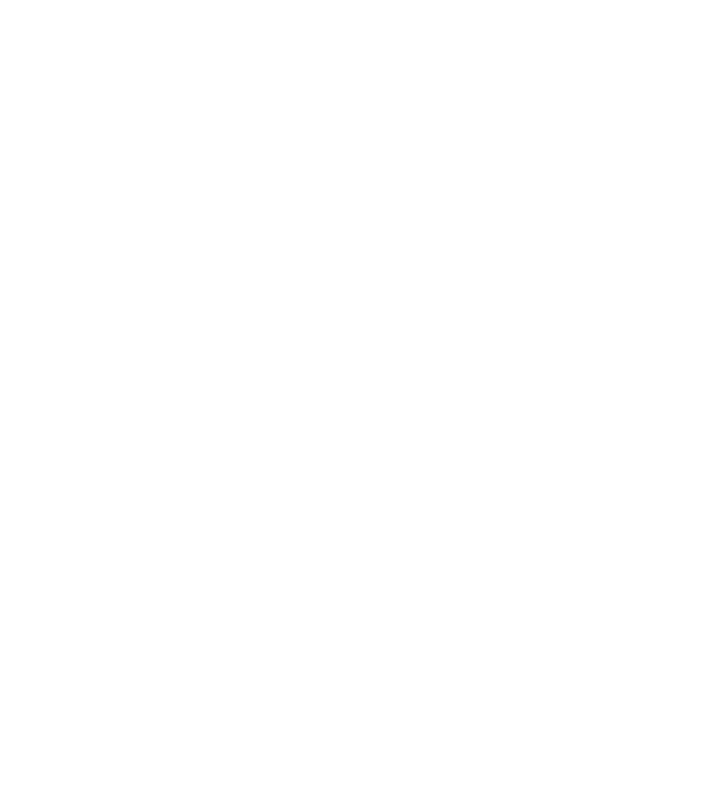
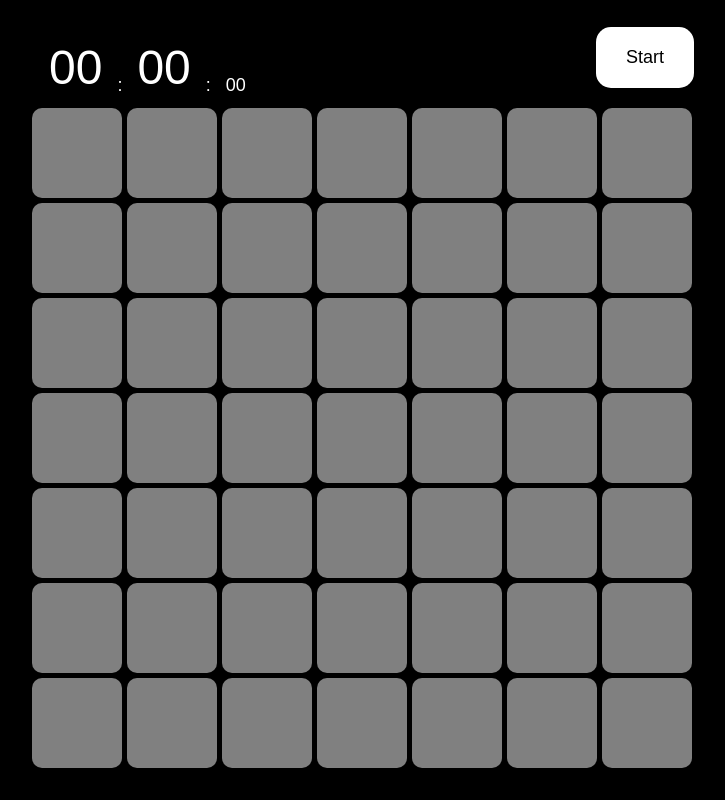
Before and after one commit to WoodyLovesBoota/BNW, a React (Create React App) app in the folder bnw/: page /49 in a window 1280 px wide. Before the commit this address had no page. Shown: the whole page, without its empty margins (276-1001 px from the left). Built offline with nearby package versions, Linux system fonts and the light colour scheme.

Commit message:
add 49 game

```diff
--- a/bnw/src/App.tsx
+++ b/bnw/src/App.tsx
@@ -1,11 +1,15 @@
 import { BrowserRouter as Router, Routes, Route } from "react-router-dom";
 import Home from "./routes/Home";
+import Puzzle from "./routes/Puzzle";
+import FourtyNine from "./routes/FourtyNine";
 
 const App = () => {
   return (
     <>
       <Router basename={process.env.PUBLIC_URL}>
         <Routes>
+          <Route path="/49" element={<FourtyNine />}></Route>
+          <Route path="/puzzle" element={<Puzzle />}></Route>
           <Route path="/" element={<Home />}></Route>
         </Routes>
       </Router>
--- /dev/null
+++ b/bnw/src/routes/FourtyNine.tsx
@@ -0,0 +1,235 @@
+import { AnimatePresence, motion } from "framer-motion";
+import { useEffect, useState } from "react";
+import styled from "styled-components";
+
+const FourtyNine = () => {
+  const [arr, setArr] = useState<number[]>([]);
+  const [current, setCurrent] = useState(1);
+  const [isStart, setIsStart] = useState(false);
+  const [time, setTime] = useState(0);
+  const [res, setRes] = useState(0);
+
+  const onNumberClick = (num: number) => {
+    if (num === current) {
+      setCurrent((prev) => prev + 1);
+    }
+  };
+
+  const onStartClick = () => {
+    setIsStart(true);
+    setInterval(() => {
+      setTime((prev) => prev + 1);
+    }, 10);
+  };
+
+  useEffect(() => {
+    let temp = [];
+    for (let i = 1; i < 50; i++) temp.push(i);
+    temp.sort(() => Math.random() - 0.5);
+    setArr(temp);
+  }, []);
+
+  useEffect(() => {
+    if (current === 50) {
+      setRes(time);
+      setCurrent((prev) => prev + 1);
+    }
+  }, [current]);
+
+  return (
+    <Wrapper>
+      {current < 50 ? (
+        <>
+          <Header>
+            <Timer>
+              <Minute>
+                {Math.floor(Math.floor(time / 100) / 60) < 10
+                  ? "0" + Math.floor(Math.floor(time / 100) / 60)
+                  : Math.floor(Math.floor(time / 100) / 60)}
+              </Minute>
+              :
+              <Second>
+                {Math.floor(time / 100) % 60 < 10 ? "0" + (Math.floor(time / 100) % 60) : Math.floor(time / 100) % 60}
+              </Second>{" "}
+              : <MilSec>{time % 100 < 10 ? "0" + (time % 100) : time % 100}</MilSec>{" "}
+            </Timer>
+            <Button variants={buttonVar} whileHover={"click"} onClick={onStartClick}>
+              Start
+            </Button>
+          </Header>
+          <Board>
+            {[0, 1, 2, 3, 4, 5, 6].map((row) => (
+              <Row key={row}>
+                <AnimatePresence>
+                  {[0, 1, 2, 3, 4, 5, 6].map((col) =>
+                    isStart ? (
+                      arr[row * 7 + col] < current ? (
+                        <Cover variants={coverVar} initial="initial" animate="animate" key={col} />
+                      ) : (
+                        <Cell
+                          variants={buttonVar}
+                          whileTap={"click"}
+                          animate="animate"
+                          exit={"exit"}
+                          key={col}
+                          onClick={() => {
+                            onNumberClick(arr[row * 7 + col]);
+                          }}
+                        >
+                          {arr[row * 7 + col]}
+                        </Cell>
+                      )
+                    ) : (
+                      <HardCover key={col} />
+                    )
+                  )}
+                </AnimatePresence>
+              </Row>
+            ))}
+          </Board>
+        </>
+      ) : (
+        <Result>
+          <ResultTime>
+            <ResultTitle>Your Record is</ResultTitle>
+            <Minute>
+              {Math.floor(Math.floor(res / 100) / 60) < 10
+                ? "0" + Math.floor(Math.floor(res / 100) / 60)
+                : Math.floor(Math.floor(res / 100) / 60)}
+            </Minute>
+            :
+            <Second>
+              {Math.floor(res / 100) % 60 < 10 ? "0" + (Math.floor(res / 100) % 60) : Math.floor(res / 100) % 60}
+            </Second>{" "}
+            : <ResultMilSec>{res % 100 < 10 ? "0" + (res % 100) : res % 100}</ResultMilSec>{" "}
+          </ResultTime>
+        </Result>
+      )}
+    </Wrapper>
+  );
+};
+export default FourtyNine;
+
+const Wrapper = styled.div`
+  display: flex;
+  flex-direction: column;
+  align-items: center;
+  justify-content: center;
+  padding: 8%;
+  height: 100vh;
+  background-color: black;
+`;
+
+const Header = styled.div`
+  width: 660px;
+  display: flex;
+  justify-content: space-between;
+  align-items: center;
+`;
+
+const Timer = styled.div`
+  color: white;
+  display: flex;
+  align-items: flex-end;
+  font-size: 18px;
+  font-weight: 500;
+`;
+
+const Minute = styled.h2`
+  font-size: 48px;
+  font-weight: 500;
+  margin: 0 15px;
+`;
+
+const Second = styled.h2`
+  font-size: 48px;
+  font-weight: 500;
+  margin: 0 15px;
+`;
+
+const MilSec = styled.h2`
+  font-size: 18px;
+  font-weight: 500;
+  margin: 0 15px;
+`;
+
+const Button = styled(motion.button)`
+  background-color: white;
+  color: black;
+  border: none;
+  padding: 20px 30px;
+  font-size: 18px;
+  border-radius: 15px;
+  margin-bottom: 20px;
+  cursor: pointer;
+`;
+
+const Board = styled.div``;
+
+const Row = styled.div`
+  display: flex;
+  align-items: center;
+  height: 90px;
+  margin-bottom: 5px;
+`;
+
+const Cell = styled(motion.div)`
+  display: flex;
+  justify-content: center;
+  align-items: center;
+  width: 90px;
+  height: 100%;
+  font-size: 24px;
+  font-weight: 600;
+  background-color: rgba(170, 170, 170, 0.2);
+  color: white;
+  margin-right: 5px;
+  border-radius: 10px;
+  cursor: pointer;
+`;
+
+const Cover = styled(motion.div)`
+  width: 90px;
+  height: 100%;
+  background-color: rgba(170, 170, 170, 0.1);
+  margin-right: 5px;
+  border-radius: 10px;
+`;
+
+const HardCover = styled(motion.div)`
+  width: 90px;
+  height: 100%;
+  background-color: rgba(255, 255, 255, 0.5);
+  margin-right: 5px;
+  border-radius: 10px;
+`;
+
+const Result = styled.div``;
+
+const ResultTitle = styled.h2`
+  font-size: 30px;
+`;
+
+const ResultTime = styled.div`
+  color: white;
+  display: flex;
+  align-items: flex-end;
+  font-size: 48px;
+  font-weight: 500;
+`;
+
+const ResultMilSec = styled.h2`
+  font-size: 48px;
+  font-weight: 500;
+  margin: 0 15px;
+`;
+
+const buttonVar = {
+  animate: { scale: 1 },
+  click: { scale: 0.8 },
+};
+
+const coverVar = {
+  initial: { opacity: 0 },
+  animate: { opacity: 1 },
+};
--- a/bnw/src/routes/Home.tsx
+++ b/bnw/src/routes/Home.tsx
@@ -13,9 +13,9 @@ const Home = () => {
     <Wrapper>
       <BackgroundPhoto />
       <Cover>
-        {[1, 2, 3, 4, 5, 6, 7, 8].map((row) => (
+        {[1, 2, 3, 4, 5, 6, 7, 8, 9, 10].map((row) => (
           <Row>
-            {[1, 2, 3, 4, 5, 6, 7, 8, 9, 10].map((tile) =>
+            {[1, 2, 3, 4, 5, 6, 7, 8, 9, 10, 11, 12, 13, 14, 15, 16].map((tile) =>
               row === currentTile[0] && tile === currentTile[1] ? (
                 <Glass
                   variants={tileVar}
@@ -32,6 +32,20 @@ const Home = () => {
                 />
               ) : (row === currentTile[0] + 1 || row === currentTile[0] - 1) &&
                 (tile === currentTile[1] || tile === currentTile[1] + 1 || tile === currentTile[1] - 1) ? (
+                <Glass
+                  variants={tileVar}
+                  animate="animate"
+                  initial="initial"
+                  onMouseEnter={() => onMouseEnter(row, tile)}
+                />
+              ) : (row === currentTile[0] + 2 || row === currentTile[0] - 2) && tile === currentTile[1] ? (
+                <Glass
+                  variants={tileVar}
+                  animate="animate"
+                  initial="initial"
+                  onMouseEnter={() => onMouseEnter(row, tile)}
+                />
+              ) : row === currentTile[0] && (tile === currentTile[1] + 2 || tile === currentTile[1] - 2) ? (
                 <Glass
                   variants={tileVar}
                   animate="animate"
@@ -81,25 +95,21 @@ const Cover = styled.div`
 
 const Row = styled.div`
   width: 100%;
-  height: 12.5%;
+  height: 10%;
   display: flex;
 `;
 
 const Tile = styled(motion.div)<{ id: number[] }>`
-  width: 10%;
+  width: 6.25%;
   height: 100%;
   background-color: black;
   border: 0.5px solid gray;
 `;
 
 const Glass = styled(motion.div)`
-  width: 10%;
+  width: 6.25%;
   height: 100%;
-  border: 0.5px solid gray;
-  transition: transform 0.3s ease-in-out;
-  &:hover {
-    transform: translateY(-5px);
-  }
+  background-color: rgba(0, 0, 0, 0.1);
 `;
 
 const tileVar = {
--- /dev/null
+++ b/bnw/src/routes/Puzzle.tsx
@@ -0,0 +1,20 @@
+import styled from "styled-components";
+
+const Puzzle = () => {
+  return (
+    <Wrapper>
+      <Board>{[1, 2, 3, 4, 5]}</Board>
+    </Wrapper>
+  );
+};
+export default Puzzle;
+
+const Wrapper = styled.div``;
+
+const Board = styled.div``;
+
+const Row = styled.div``;
+
+const Cell = styled.div``;
+
+const Cover = styled.div``;
```
